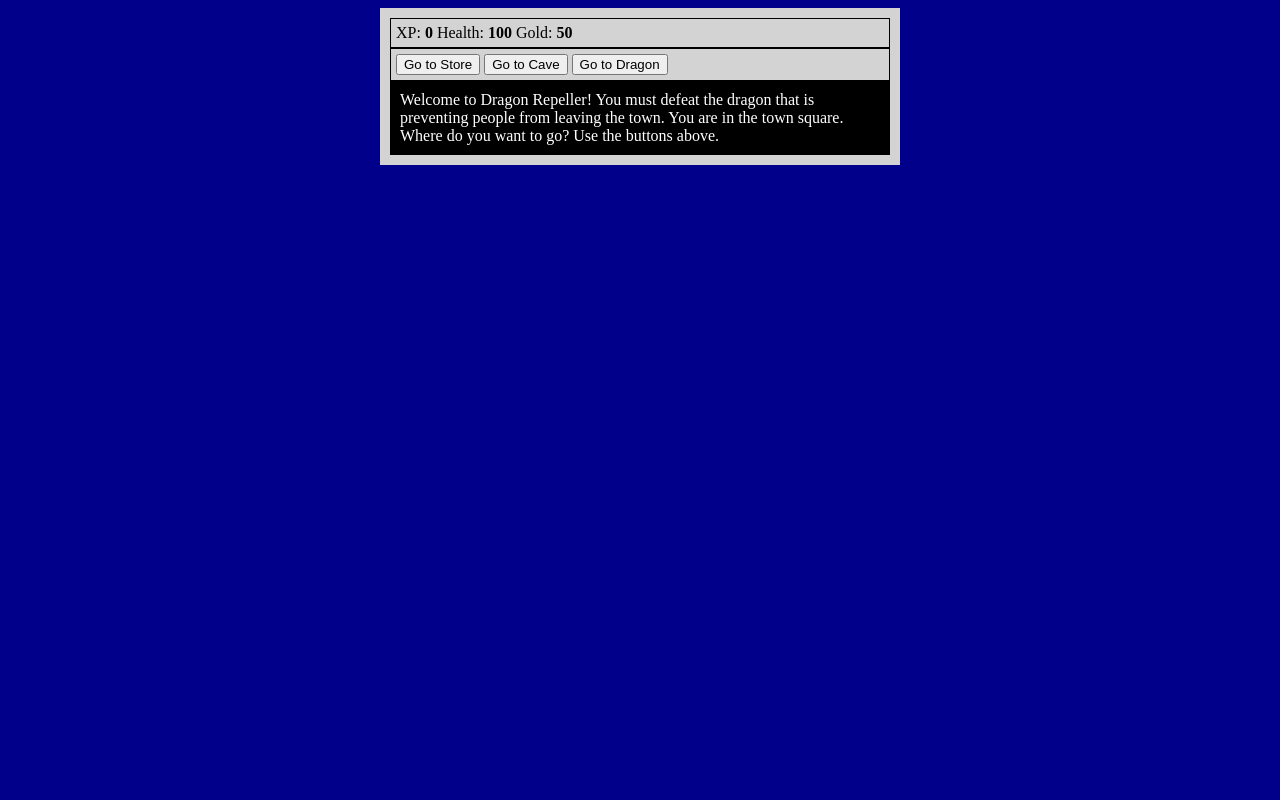
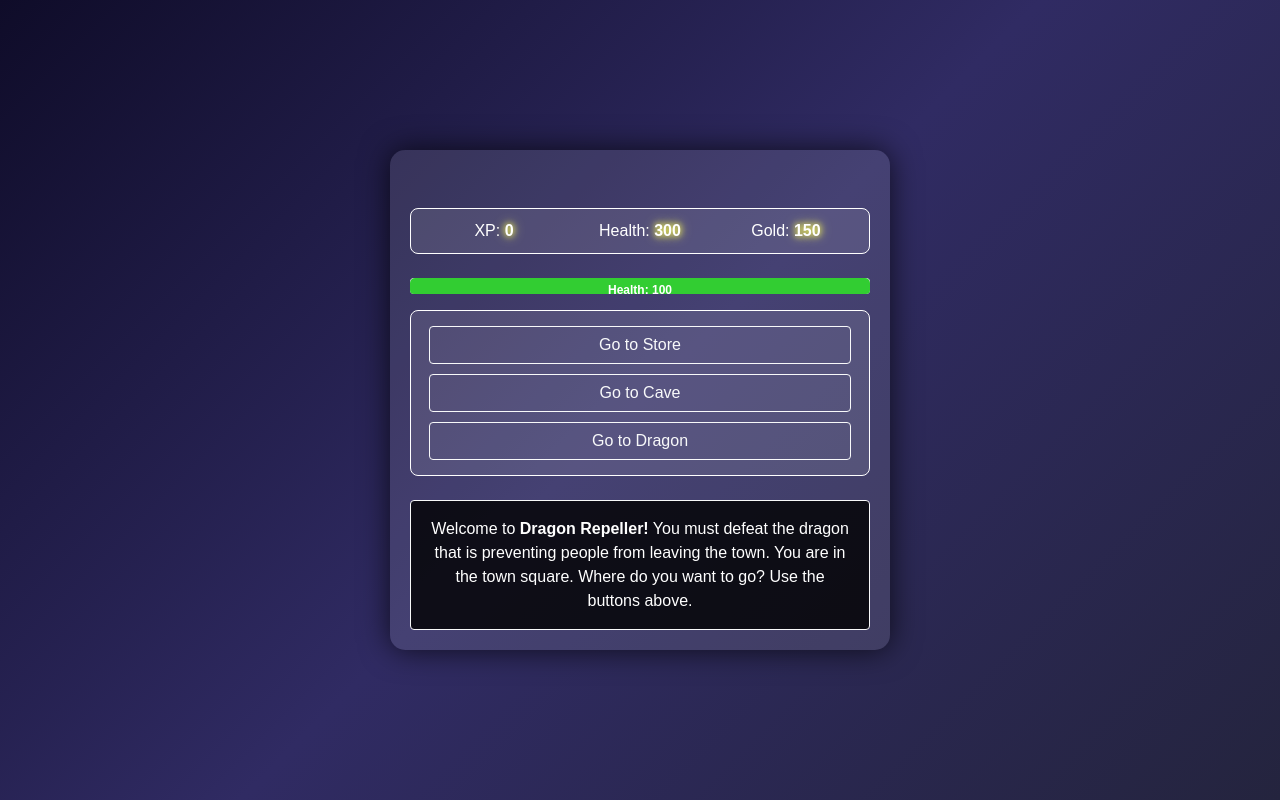
Before and after one commit to enyasystem/RPG_Game_Javascript, a plain HTML site: page index.html in a window 1280 px wide. Drawn offline with nearby package versions, Linux system fonts and the light colour scheme.

Commit message:
game working

```diff
--- a/index.html
+++ b/index.html
@@ -1,37 +1,68 @@
 <!DOCTYPE html>
 <html lang="en">
 <head>
-    <meta charset="utf-8">
-    <meta http-equiv="X-UA-Compatible" content="IE=edge">
+    <meta charset="UTF-8">
+    <meta name="viewport" content="width=device-width, initial-scale=1.0">
     <title>RPG - Dragon Repeller</title>
-    <meta name="description" content="">
-    <meta name="viewport" content="width=device-width, initial-scale=1">
+
+    <!-- Bootstrap CSS -->
+    <link rel="stylesheet" href="https://stackpath.bootstrapcdn.com/bootstrap/4.5.2/css/bootstrap.min.css">
+
+    <!-- Custom CSS -->
     <link rel="stylesheet" href="style.css">
 </head>
-<body>
-    <div id="game">
-        <div id="stats">
-            <span class="stats">XP: <strong id="xpText">0</strong></span>
-            <span class="stats">Health: <strong id="healthText">100</strong></span>
-            <span class="stats">Gold: <strong id="goldText">50</strong></span>
+<body class="bg-dark text-white">
+
+    <div id="game" class="container py-5">
+        <!-- Stats Section -->
+        <div id="stats" class="row text-center mb-4">
+            <div class="col-sm-4">
+                <span>XP: <strong id="xpText">0</strong></span>
+            </div>
+            <div class="col-sm-4">
+                <span>Health: <strong id="healthText">100</strong></span>
+            </div>
+            <div class="col-sm-4">
+                <span>Gold: <strong id="goldText">50</strong></span>
+            </div>
         </div>
 
-        <div id="controls">
-            <button id="button1">Go to Store</button>
-            <button id="button2">Go to Cave</button>
-            <button id="button3">Go to Dragon</button>
+        <!-- Health Progress Bars -->
+        <div class="progress mb-3">
+            <div id="playerHealthBar" class="health-bar" style="width: 100%;">
+                <span>Health: 100</span>
+            </div>
+        </div>
+        <div class="progress mb-3" id="monsterProgress" style="display: none;">
+            <div id="monsterHealthBar" class="health-bar" style="width: 100%;">
+                <span>Monster Health: 100</span>
+            </div>
         </div>
 
-        <div id="monsterStats" style="display: none;">
-            <span class="stat">Monster Name: <strong><span id="monsterName"></span></strong></span>
-            <span class="stat">Health: <strong><span id="monsterHealth"></span></strong></span>
+        <!-- Buttons Section -->
+        <div id="controls" class="row justify-content-center mb-4">
+            <button id="button1" class="btn btn-outline-light mx-2">Go to Store</button>
+            <button id="button2" class="btn btn-outline-light mx-2">Go to Cave</button>
+            <button id="button3" class="btn btn-outline-light mx-2">Go to Dragon</button>
         </div>
 
-        <div id="text">
-            Welcome to Dragon Repeller! You must defeat the dragon that is preventing people from leaving the town.
-            You are in the town square. Where do you want to go? Use the buttons above.
+        <!-- Monster Stats Section -->
+        <div id="monsterStats" class="text-center my-4" style="display: none;">
+            <span>Monster Name: <strong><span id="monsterName">Dragon</span></strong></span><br>
+            <span>Health: <strong><span id="monsterHealth">100</span></strong></span>
+        </div>
+
+        <!-- Game Text -->
+        <div id="text" class="text-center p-3 border border-light rounded">
+            Welcome to <strong>Dragon Repeller!</strong> You must defeat the dragon that is
+            preventing people from leaving the town. You are in the town square. Where do you want to go?
+            Use the buttons above.
         </div>
     </div>
+
+    <!-- Bootstrap JS -->
+    <script src="https://code.jquery.com/jquery-3.5.1.slim.min.js"></script>
+    <script src="https://cdn.jsdelivr.net/npm/bootstrap@4.5.2/dist/js/bootstrap.bundle.min.js"></script>
 
     <script src="script.js" async defer></script>
 </body>
--- a/script.js
+++ b/script.js
@@ -16,6 +16,11 @@ const goldText = document.querySelector("#goldText");
         const monsterStats = document.querySelector("#monsterStats");
         const monsterNameText = document.querySelector("#monsterName");
         const monsterHealthText = document.querySelector("#monsterHealth");
+
+        // Initialize stats display
+        xpText.innerText = xp;
+        healthText.innerText = health;
+        goldText.innerText = gold;
 
         const weapons = [
             { name: "stick", power: 5 },
@@ -109,6 +114,7 @@ function buyHealth() {
                 health += 10;
                 goldText.innerText = gold;
                 healthText.innerText = health;
+                updateHealthBar(health, 'playerHealthBar');
             } else {
                 text.innerText = "You do not have enough gold to buy health.";
             }
@@ -166,17 +172,23 @@ function goFight() {
             monsterStats.style.display = "block";
             monsterNameText.innerText = monsters[fighting].name;
             monsterHealthText.innerText = monsterHealth;
+            updateHealthBar(monsterHealth, 'monsterHealthBar');
         }
 
         function attack() {
             text.innerText = `The ${monsters[fighting].name} attacks.`;
             text.innerText += ` You attack it with your ${weapons[currentWeapon].name}.`;
 
-    health -= monsters[fighting].level;
-    monsterHealth -= weapons[currentWeapon].power + Math.floor(Math.random() * xp) + 1;
+            const monsterDamage = monsters[fighting].level;
+            const playerDamage = weapons[currentWeapon].power + Math.floor(Math.random() * xp) + 1;
+
+            health -= monsterDamage;
+            monsterHealth -= playerDamage;
 
             healthText.innerText = health;
             monsterHealthText.innerText = monsterHealth;
+            updateHealthBar(health, 'playerHealthBar');
+            updateHealthBar(monsterHealth, 'monsterHealthBar');
 
             if (health <= 0) {
                 lose();
@@ -214,5 +226,14 @@ function restart() {
             healthText.innerText = health;
             goldText.innerText = gold;
             xpText.innerText = xp;
+            updateHealthBar(health, 'playerHealthBar');
             goTown();
         }
+
+        function updateHealthBar(health, elementId) {
+            const healthBar = document.getElementById(elementId);
+            const maxHealth = elementId === 'playerHealthBar' ? 300 : monsters[fighting]?.health || 100;
+            const healthPercent = Math.max(0, (health / maxHealth) * 100);
+            healthBar.style.width = `${healthPercent}%`;
+            healthBar.textContent = `Health: ${health}`;
+        }
--- a/style.css
+++ b/style.css
@@ -1,41 +1,117 @@
+/* General Styles */
 body {
-    background-color: darkblue;
+    background: linear-gradient(135deg, #0f0c29, #302b63, #24243e);
+    font-family: 'Arial', sans-serif;
+    margin: 0;
+    padding: 0;
+    display: flex;
+    align-items: center;
+    justify-content: center;
+    min-height: 100vh;
 }
 
+/* Game Container */
+#game {
+    max-width: 500px;
+    max-height: 500px;
+    background: rgba(255, 255, 255, 0.1); /* Slight transparency for style */
+    color: white;
+    border-radius: 15px;
+    box-shadow: 0px 0px 30px rgba(0, 0, 0, 0.7);
+    padding: 20px;
+    margin: 0 auto;
+    overflow: hidden;
+}
+
+/* Buttons */
+button {
+    width: 100%;
+    padding: 10px;
+    margin: 5px 0;
+    border: none;
+    border-radius: 8px;
+    background-color: #333;
+    color: white;
+    cursor: pointer;
+    font-size: 1rem;
+    transition: 0.3s ease;
+}
+
+button:hover {
+    background-color: #ffc107;
+    color: black;
+    transform: scale(1.1);
+}
+
+/* Text Area */
 #text {
-    background-color: black;
+    background-color: rgba(0, 0, 0, 0.8);
     color: white;
     padding: 10px;
+    border-radius: 8px;
+    text-align: center;
+    margin-bottom: 15px;
+    animation: fadeIn 2s ease-in-out;
 }
 
-#game{
-    max-width: 500px;
-    max-height: 400px;
-    background-color: lightgray;
+/* Stats Section */
+#stats, #monsterStats, #controls {
+    border: 1px solid white;
+    padding: 10px;
+    margin: 10px 0;
+    border-radius: 8px;
+    background-color: rgba(255, 255, 255, 0.1);
     color: white;
-    margin: 0 auto;
-    padding: 10px;
-}
-
-#controls {
-     border: 1px solid black;
-     padding: 5px;
-}
-
-#stats {
-    border: 1px solid black;
-    color: black;
-    padding: 5px;
 }
 
 .stat {
     padding-right: 10px;
 }
 
+/* Monster Stats Slide-in */
 #monsterStats {
-    display: none;
-    border:1px black solid;
-    color: white;
-    padding: 5px;
-    background-color: red;
+    display: block;
+    animation: slideIn 1s forwards;
+    background-color: darkred;
 }
+
+/* Health Bars */
+.health-bar {
+    width: 100%;
+    height: 25px;
+    background-color: darkgreen;
+    border-radius: 5px;
+    position: relative;
+    overflow: hidden;
+    margin-bottom: 10px;
+}
+
+.health-bar span {
+    display: block;
+    height: 100%;
+    background-color: limegreen;
+    text-align: center;
+    line-height: 25px;
+    font-weight: bold;
+}
+
+/* Keyframes */
+@keyframes fadeIn {
+    0% { opacity: 0; }
+    100% { opacity: 1; }
+}
+
+@keyframes slideIn {
+    0% { transform: translateY(-50px); opacity: 0; }
+    100% { transform: translateY(0); opacity: 1; }
+}
+
+/* Glowing Stat Texts */
+#stats span strong {
+    animation: glow 2s infinite alternate;
+}
+
+@keyframes glow {
+    0% { text-shadow: 0 0 10px #ff9, 0 0 20px #ff9, 0 0 30px #ff6; }
+    100% { text-shadow: 0 0 5px #ff3, 0 0 10px #ff6; }
+}
```
Lines whose indentation alone changed are shown as unchanged.
